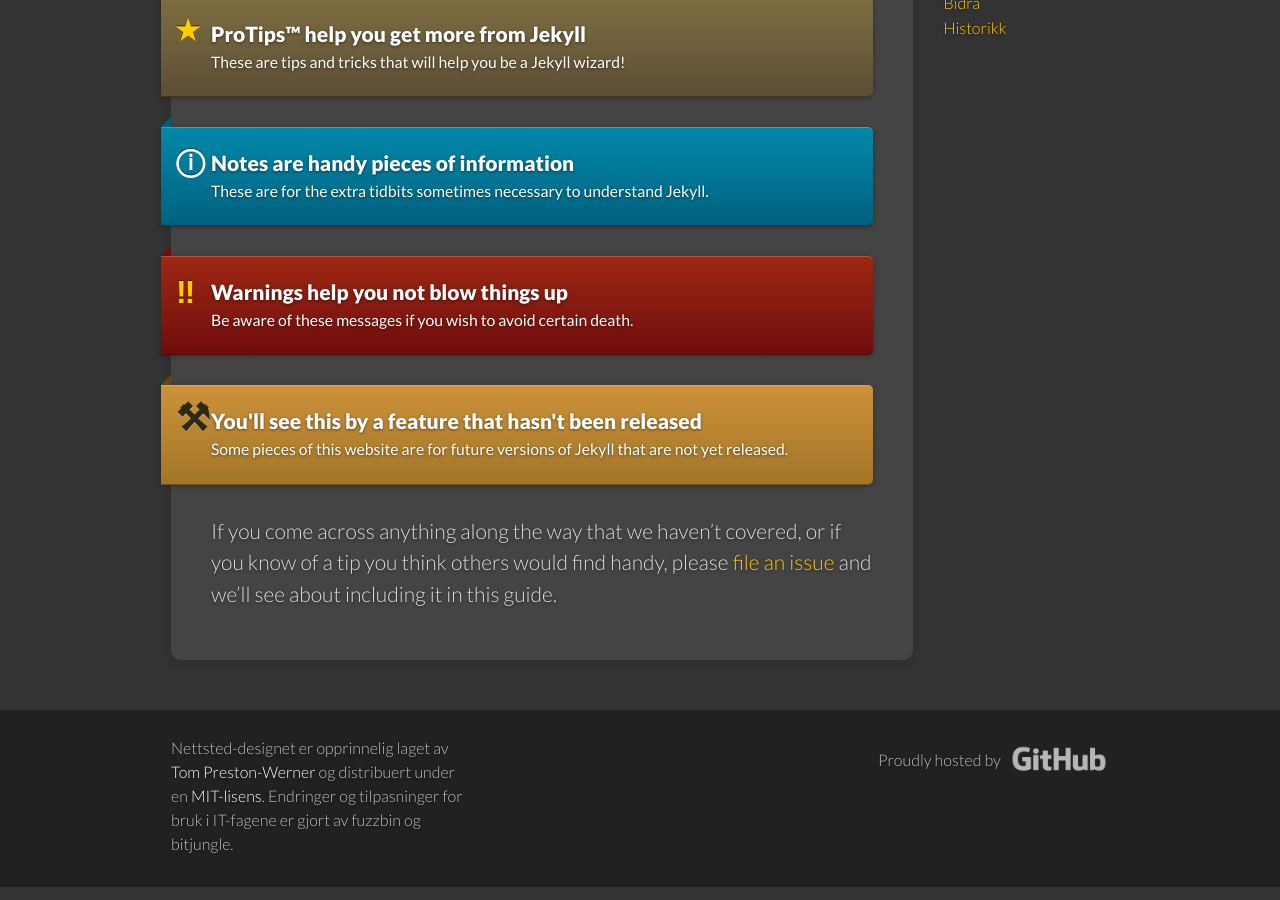
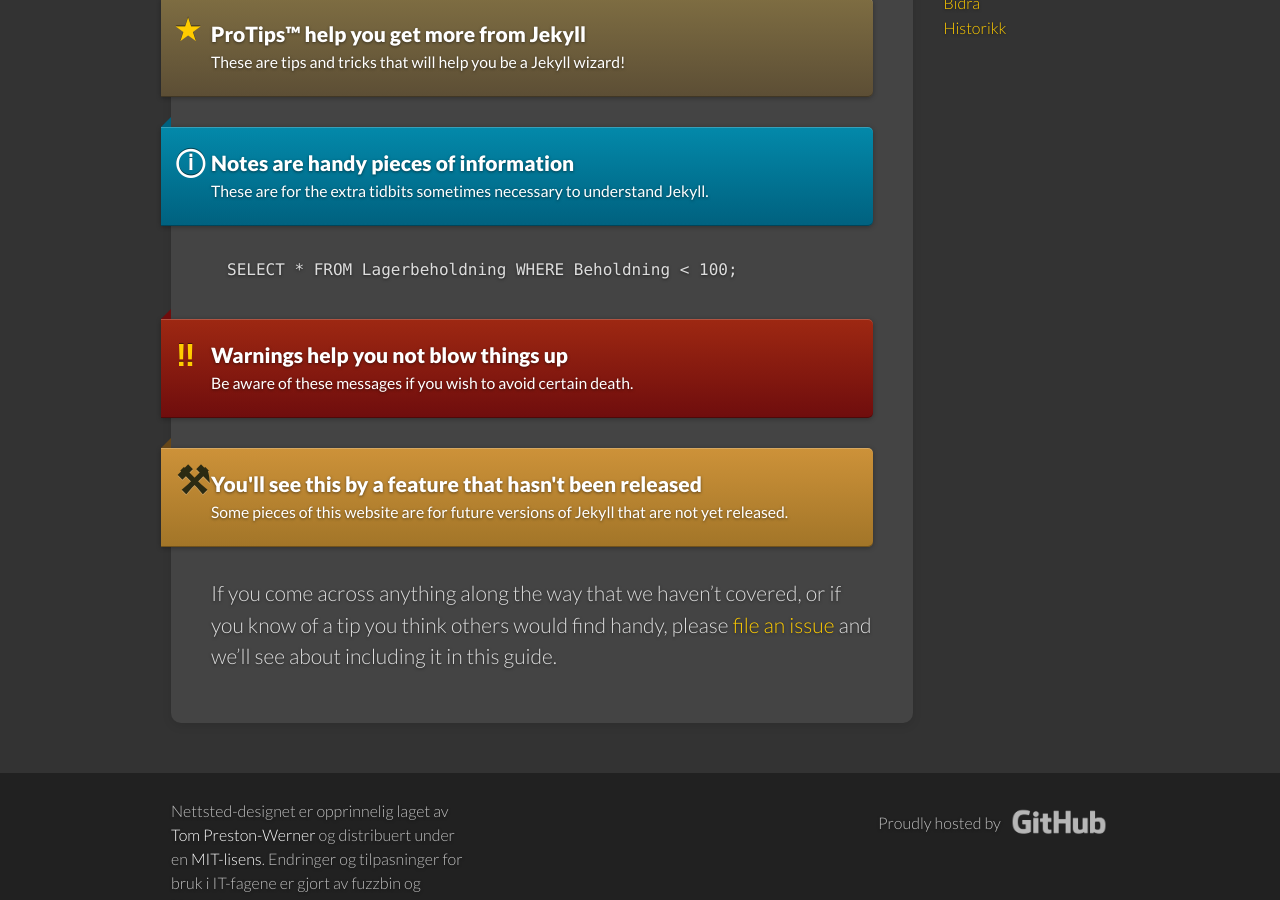
Before and after one commit to fagstoff/it.vgs.no, a Jekyll site: the page built from _docs/index.md, in a window 1280 px wide and 900 px high, scrolled down 547 px. Built offline with Jekyll 4.4.1, drawn with Linux system fonts in a browser that asks for light colours; Markdown is read by kramdown in place of the engine named in the settings.

````diff
--- a/_config.yml
+++ b/_config.yml
@@ -1,4 +1,5 @@
-markdown: kramdown
+#gem install redcarpet
+markdown: redcarpet
 highlighter: pygments
 permalink: /news/:year/:month/:day/:title/
 excerpt_separator: ""
--- a/_docs/index.md
+++ b/_docs/index.md
@@ -21,6 +21,10 @@ I fag- og oppgavetekstene finner du mange små men nyttige informasjonsbiter som
      Jekyll.</p>
 </div>
 
+```SQL
+SELECT * FROM Lagerbeholdning WHERE Beholdning < 100;
+```
+
 <div class="note warning">
   <h5>Warnings help you not blow things up</h5>
   <p>Be aware of these messages if you wish to avoid certain death.</p>
````
